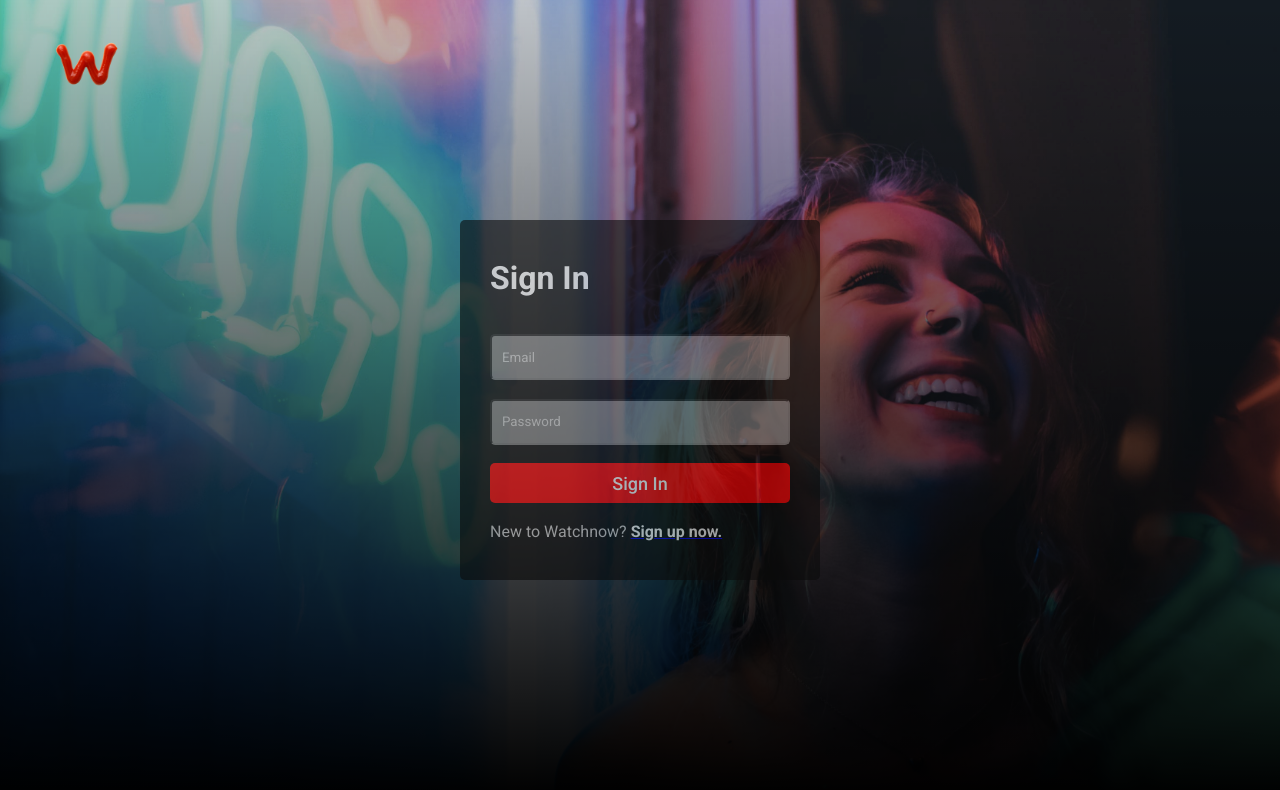
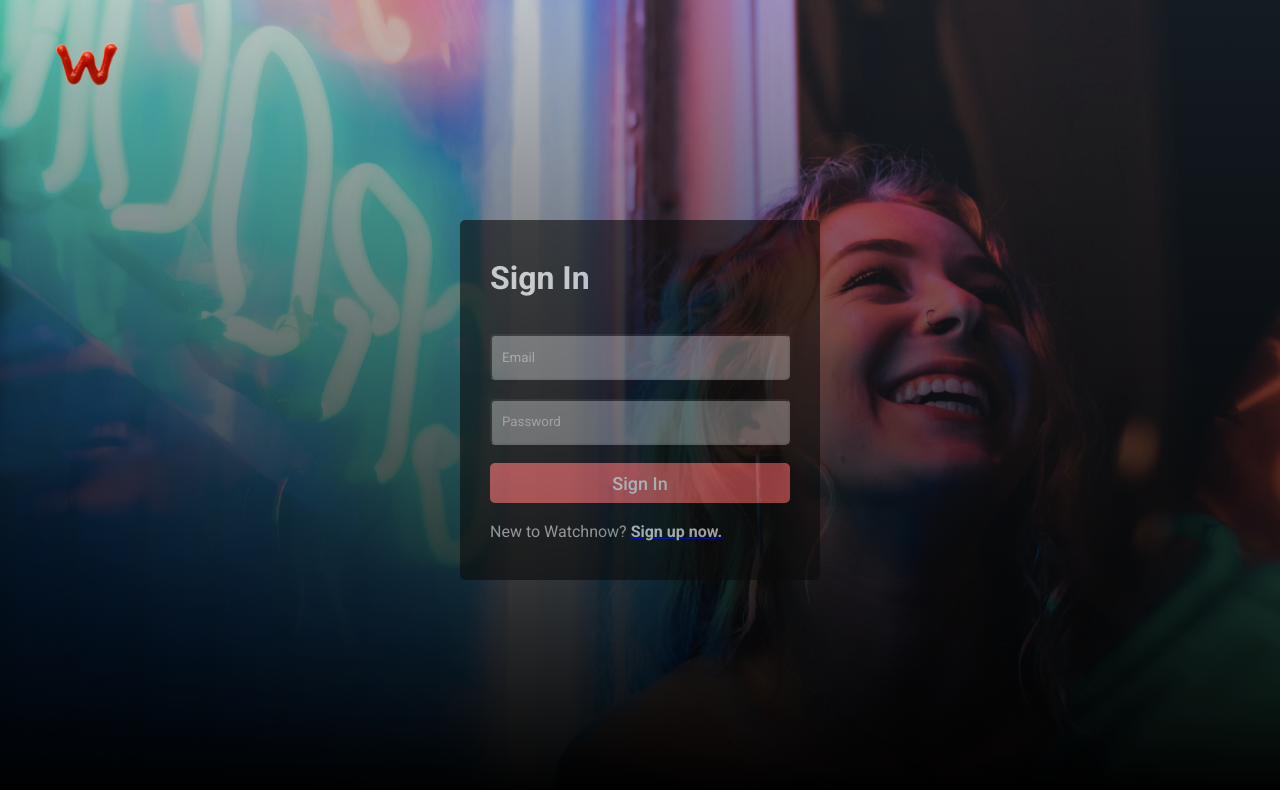
Before and after one commit to Morsetim/watchnowapp, a React (Create React App) app: page /login in a window 1280 px wide. Shown: the top 790 px of the page. Built offline with nearby package versions, Linux system fonts and the light colour scheme.

Commit message:
--fixes--

```diff
--- a/src/pages/login/Login.jsx
+++ b/src/pages/login/Login.jsx
@@ -67,7 +67,8 @@ export default function Login() {
             value={password}
             onChange={(e) => setPassword(e.target.value)}
           />
-          {!loading ? <button className="loginButton" onClick={handleLogin}>
+          {!loading ? <button className={email === "" || password === "" ? "loginButton-disabled" : "loginButton"}
+             onClick={handleLogin} disabled={email === ''|| password === ''}>
             Sign In
           </button> :
           <button className="loginButton" onClick={handleLogin}>
--- a/src/pages/login/login.scss
+++ b/src/pages/login/login.scss
@@ -63,7 +63,7 @@
         }
       }
 
-      button {
+      .loginButton {
         height: 40px;
         border-radius: 5px;
         background-color: red;
@@ -76,6 +76,19 @@
         justify-content: center;
         align-items: center;
       }
+      .loginButton-disabled{
+        height: 40px;
+        border-radius: 5px;
+        color: white;
+        border: none;
+        font-size: 18px;
+        font-weight: 500;
+        cursor: pointer;
+        display: flex;
+        justify-content: center;
+        align-items: center;
+        background-color: rgb(233, 94, 94);
+      }
 
       span {
         color: lightgray;
--- a/src/pages/register/Register.jsx
+++ b/src/pages/register/Register.jsx
@@ -90,10 +90,13 @@ export default function Register() {
             <form className="input">
               <input name='username' onChange={handleChange} placeholder="Username" className="user_name" />
               <input name='password' onChange={handleChange} type='password' placeholder="Password" className="password" />
-              <button className={data.username === ''|| data.password === ''? "registerButtonDisabled":"registerButton"} onClick={handleFinish} >
+              <button className={data.username === ''|| data.password === ''? "registerButtonDisabled":"registerButton"}
+               disabled={data.username === ''|| data.password === ''}
+               onClick={handleFinish} >
               {loading ? (<FillingBottle color="#ffffff" width="10px" height="10px" duration=".51s" />) : "Start"}
               </button>
             </form>
+              <p>Have an account?  <Link to="/login" style={{textDecoration:"none"}}><span className="sgn-clk">Sign In</span></Link></p>
           </div>
         )}
       </div>
--- a/src/pages/register/register.scss
+++ b/src/pages/register/register.scss
@@ -115,9 +115,19 @@
     }
     .genn{
       display: flex;
-      align-items: center;
-      justify-content: center;
+      // align-items: center;
+      // justify-content: flex-start;
+      flex-direction: column;
       width: 50%;
+
+      p{
+        margin-top: 3px;
+      }
+
+      .sgn-clk{
+        text-decoration: none;
+        color: red;
+      }
 
       .input {
         width: 100%;
```
